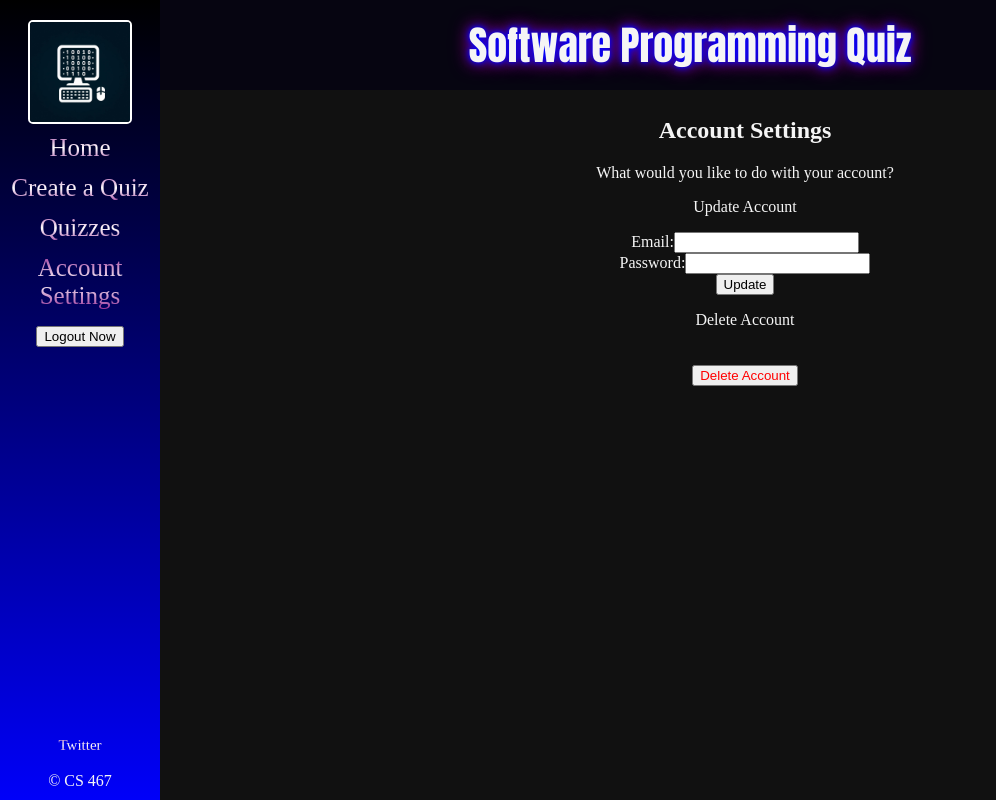
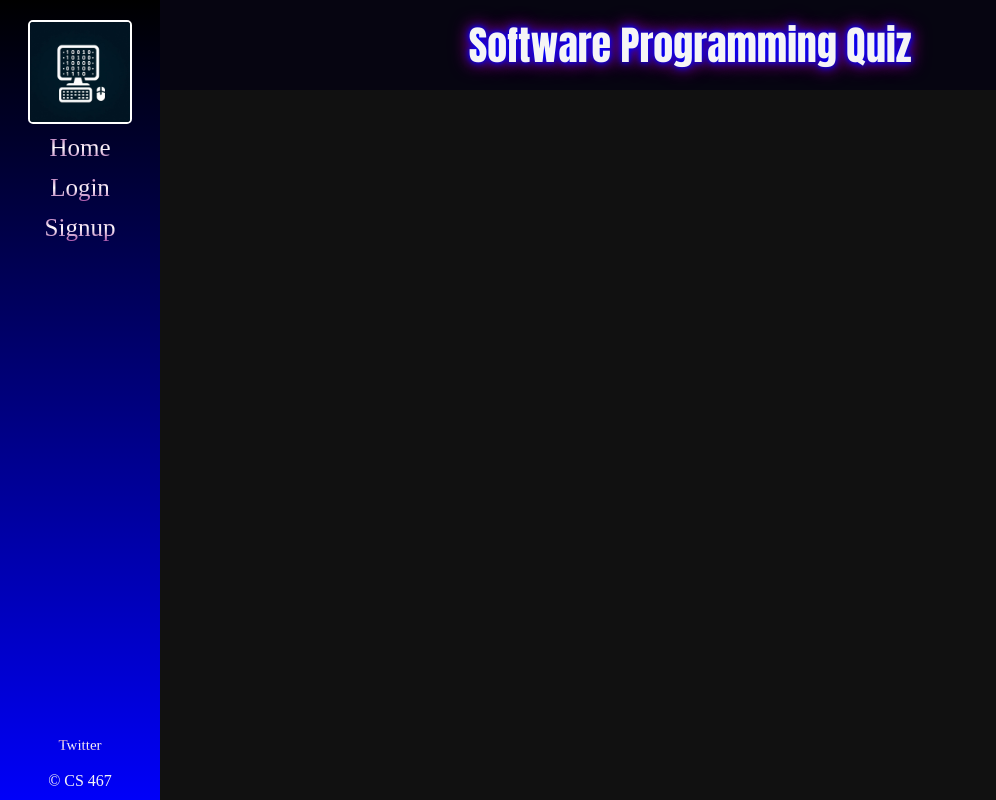
Before and after one commit to jgiggler/software-programming-quiz-frontend, a React (Vite) app in the folder quiz-frontend/: page /account-settings in a window 1280 px wide. Shown: the top 800 px of the page, without its empty margins (0-996 px from the left). Built offline with nearby package versions, Linux system fonts and the light colour scheme.

Commit message:
update account deletion

```diff
--- a/quiz-frontend/src/App.jsx
+++ b/quiz-frontend/src/App.jsx
@@ -12,7 +12,7 @@ import QuizzesPage from './pages/QuizzesPage';
 import ResultsPage from './pages/ResultsPage';
 
 function App() {
-  const [employerID, setEmployerID] = useState(123)
+  const [employerID, setEmployerID] = useState(undefined)
 
   return (
     <>
--- a/quiz-frontend/src/pages/AccountPage.jsx
+++ b/quiz-frontend/src/pages/AccountPage.jsx
@@ -39,9 +39,14 @@ function AccountPage({employerID, setEmployerID}) {
         const confirmDelete = window.confirm("Are you sure you want to delete your account? This action cannot be undone.");
         if (confirmDelete) {
           try {
-            await axios.delete('http://127.0.0.1:4546/delete-user');
-            console.log('Account deleted');
-            navigateTo("/")
+            const response = await axios.delete('http://127.0.0.1:4546/delete-user', {
+              data: {employer_id: employerID},
+            });
+            if (response.status === 200) {
+              console.log('Account deleted');
+              navigateTo("/")
+            }
+
           } catch (error) {
             console.error('Error deleting account:', error);
           }
--- a/quiz-frontend/src/pages/CreateQuizPage.jsx
+++ b/quiz-frontend/src/pages/CreateQuizPage.jsx
@@ -147,7 +147,7 @@ const CreateQuiz = () => {
       <button type="button" onClick={handleRemoveLastQuestion}>
         Remove Last Question
       </button>
-      <button type="submit">Submit Quiz</button>
+      <button type="submit" onClick={handleSubmit}>Submit Quiz</button>
     </form>
   );
 };
--- a/quiz-frontend/src/pages/SignUpPage.jsx
+++ b/quiz-frontend/src/pages/SignUpPage.jsx
@@ -45,7 +45,7 @@ function SignUpPage({employerID, setEmployerID}) {
                                                   body: JSON.stringify(formData),});
 
     const data = await response.json();
-    console.log(data.message)
+    console.log(data)
 
     if (data.message === "Username already in use"){
       setisCorrect(false)
```
